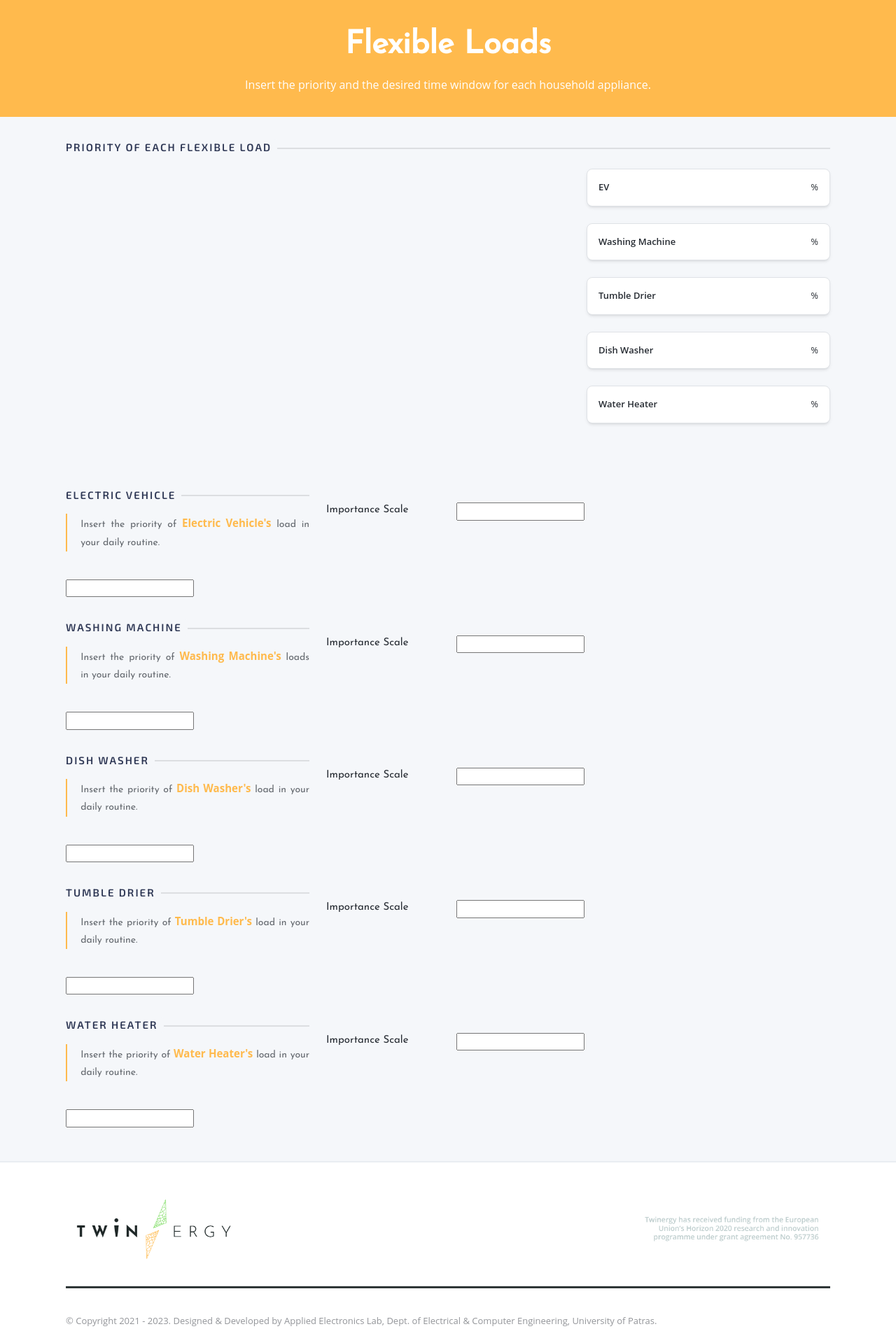
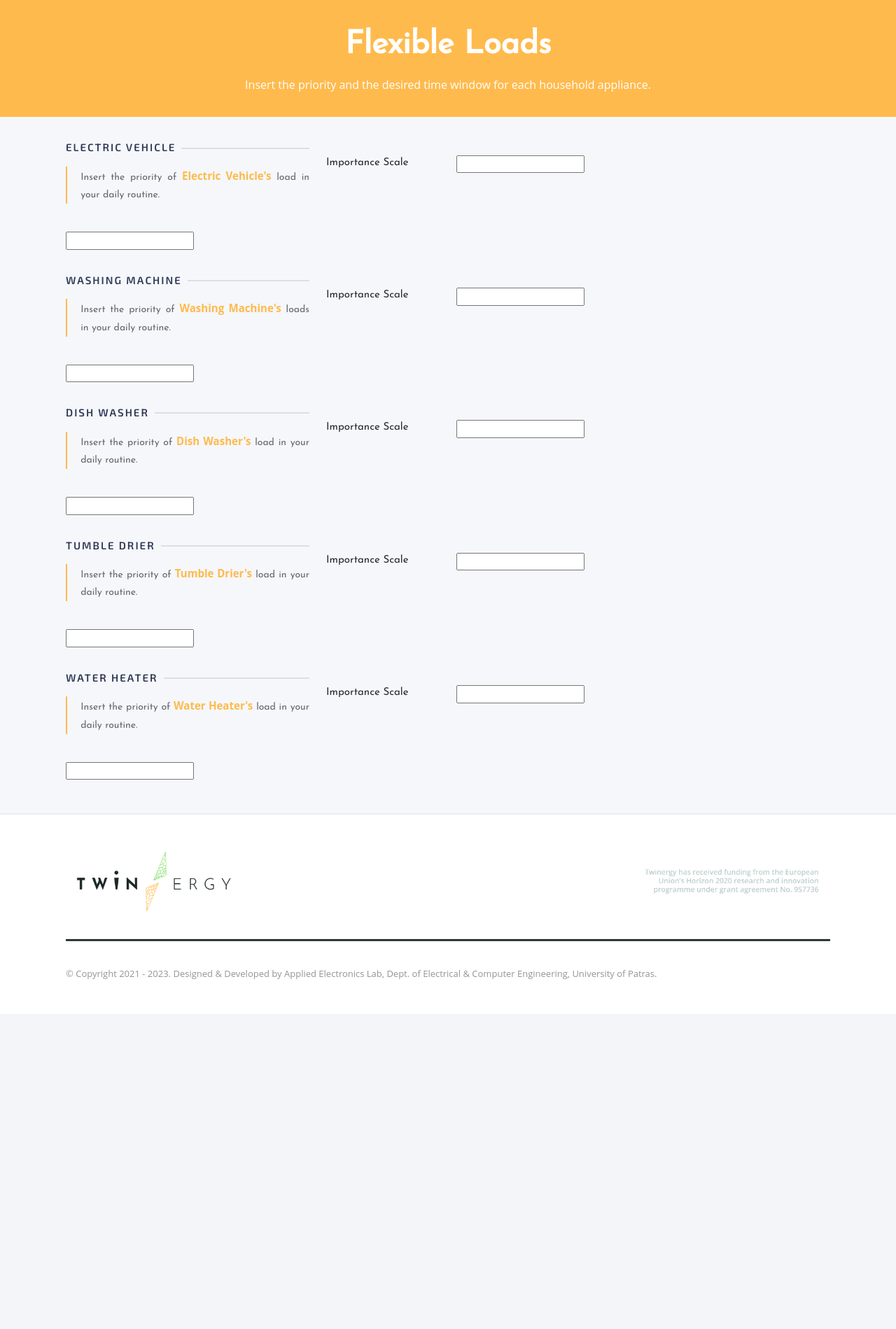
Before and after one commit to mountzou/TwinERGY, a Flask app: page /preferences/ in a window 1280 px wide. Shown: the part 405-2304 px from the top of the page at 70% size. After the commit the page ends 1804 px from the top, so only its background shows below. Run offline with Flask 3, Linux system fonts and the light colour scheme; the visitor is signed in with stand-in values (Sample User, id 1); data that the repository does not hold is empty; some libraries are stand-ins or nearby versions.

Commit message:
- Hide SIMOS method weight from the front end

```diff
--- a/templates/preferences.html
+++ b/templates/preferences.html
@@ -72,78 +72,78 @@
     </div>
 </div>
 
-<div class="container page__container page-section">
+<!--<div class="container page__container page-section">-->
 
-    <div class="page-separator">
-        <div class="page-separator__text">Priority of each Flexible Load</div>
-    </div>
-    <div class="row">
-        <div class="col-lg-8 d-flex align-items-center">
-            <div class="flex" style="max-width: 100%">
-                <canvas class="chartjs-render-monitor"
-                        data-chart-line-border-color="primary" data-chart-points="true"
-                        height="1088"
-                        id="importance-flexible-loads" style="display: block; height: 394px; width: 1189px;"
-                        width="2378"></canvas>
-            </div>
-        </div>
-        <div class="col-lg-4 d-flex align-items-center">
-            <div class="flex" style="max-width: 100%">
-                <div class="card">
-                    <div class="card-body">
-                        <div class="d-flex align-items-center">
-                            <div class="flex">
-                                <strong>EV</strong>
-                            </div>
-                            <div class="text-100"> %</div>
-                        </div>
-                    </div>
-                </div>
-                <div class="card">
-                    <div class="card-body">
-                        <div class="d-flex align-items-center">
-                            <div class="flex">
-                                <strong>Washing Machine</strong>
-                            </div>
-                            <div class="text-100"> %</div>
-                        </div>
-                    </div>
-                </div>
-                <div class="card">
-                    <div class="card-body">
-                        <div class="d-flex align-items-center">
-                            <div class="flex">
-                                <strong>Tumble Drier</strong>
-                            </div>
-                            <div class="text-100"> %</div>
-                        </div>
-                    </div>
-                </div>
-                <div class="card">
-                    <div class="card-body">
-                        <div class="d-flex align-items-center">
-                            <div class="flex">
-                                <strong>Dish Washer</strong>
-                            </div>
-                            <div class="text-100">%</div>
-                        </div>
-                    </div>
-                </div>
-                <div class="card">
-                    <div class="card-body">
-                        <div class="d-flex align-items-center">
-                            <div class="flex">
-                                <strong>Water Heater</strong>
-                            </div>
-                            <div class="text-100"> %</div>
-                        </div>
-                    </div>
-                </div>
-            </div>
-        </div>
-    </div>
+<!--    <div class="page-separator">-->
+<!--        <div class="page-separator__text">Priority of each Flexible Load</div>-->
+<!--    </div>-->
+<!--    <div class="row">-->
+<!--        <div class="col-lg-8 d-flex align-items-center">-->
+<!--            <div class="flex" style="max-width: 100%">-->
+<!--                <canvas class="chartjs-render-monitor"-->
+<!--                        data-chart-line-border-color="primary" data-chart-points="true"-->
+<!--                        height="1088"-->
+<!--                        id="importance-flexible-loads" style="display: block; height: 394px; width: 1189px;"-->
+<!--                        width="2378"></canvas>-->
+<!--            </div>-->
+<!--        </div>-->
+<!--        <div class="col-lg-4 d-flex align-items-center">-->
+<!--            <div class="flex" style="max-width: 100%">-->
+<!--                <div class="card">-->
+<!--                    <div class="card-body">-->
+<!--                        <div class="d-flex align-items-center">-->
+<!--                            <div class="flex">-->
+<!--                                <strong>EV</strong>-->
+<!--                            </div>-->
+<!--                            <div class="text-100"> %</div>-->
+<!--                        </div>-->
+<!--                    </div>-->
+<!--                </div>-->
+<!--                <div class="card">-->
+<!--                    <div class="card-body">-->
+<!--                        <div class="d-flex align-items-center">-->
+<!--                            <div class="flex">-->
+<!--                                <strong>Washing Machine</strong>-->
+<!--                            </div>-->
+<!--                            <div class="text-100"> %</div>-->
+<!--                        </div>-->
+<!--                    </div>-->
+<!--                </div>-->
+<!--                <div class="card">-->
+<!--                    <div class="card-body">-->
+<!--                        <div class="d-flex align-items-center">-->
+<!--                            <div class="flex">-->
+<!--                                <strong>Tumble Drier</strong>-->
+<!--                            </div>-->
+<!--                            <div class="text-100"> %</div>-->
+<!--                        </div>-->
+<!--                    </div>-->
+<!--                </div>-->
+<!--                <div class="card">-->
+<!--                    <div class="card-body">-->
+<!--                        <div class="d-flex align-items-center">-->
+<!--                            <div class="flex">-->
+<!--                                <strong>Dish Washer</strong>-->
+<!--                            </div>-->
+<!--                            <div class="text-100">%</div>-->
+<!--                        </div>-->
+<!--                    </div>-->
+<!--                </div>-->
+<!--                <div class="card">-->
+<!--                    <div class="card-body">-->
+<!--                        <div class="d-flex align-items-center">-->
+<!--                            <div class="flex">-->
+<!--                                <strong>Water Heater</strong>-->
+<!--                            </div>-->
+<!--                            <div class="text-100"> %</div>-->
+<!--                        </div>-->
+<!--                    </div>-->
+<!--                </div>-->
+<!--            </div>-->
+<!--        </div>-->
+<!--    </div>-->
 
-</div>
+<!--</div>-->
 
 <div class="container page__container page-section">
     <div class="row mb-32pt">
```
